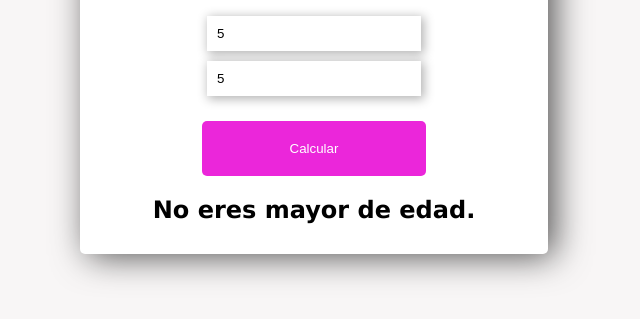
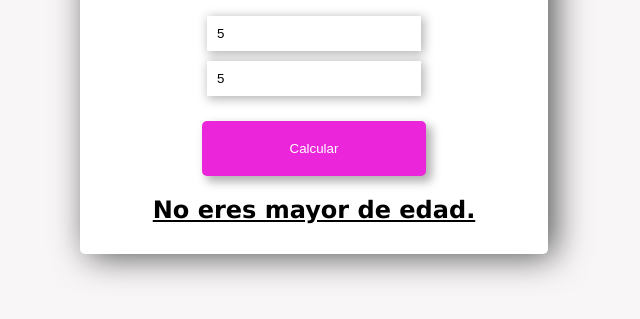
Before and after one commit to ning3n/calculadoraImpuestos, a plain HTML site: page index.html in a window 1280 px wide. Both pictures are taken after typing "5", "5" into the empty fields and a click on the button "Calcular". Shown: the part 317-636 px from the top of the page, without its empty margins (326-966 px from the left). Drawn offline with Linux system fonts and the light colour scheme.

Commit message:
CSS v3 and adjustments in tax currency

```diff
--- a/script.js
+++ b/script.js
@@ -19,7 +19,7 @@ function calculate(){
                 resultEl.innerText = "No debe pagar impuestos"
             }else{
                 const tax = (income * 0.40);
-                resultEl.innerText = `Su total a pagar es de ${tax}`;
+                resultEl.innerText = `Su total a pagar es de $${tax}`;
             }
         }
     }
--- a/style.css
+++ b/style.css
@@ -52,8 +52,13 @@ button{
     cursor: pointer;
     color: white;
     transition: background-color .3s ease;
+    box-shadow: 5px 5px 10px 1px rgba(0,0,0,0.3);
 }
 
 button:hover{
     background-color: rgb(151, 26, 141);
 }
+
+h2{
+    text-decoration: underline;
+}
```
